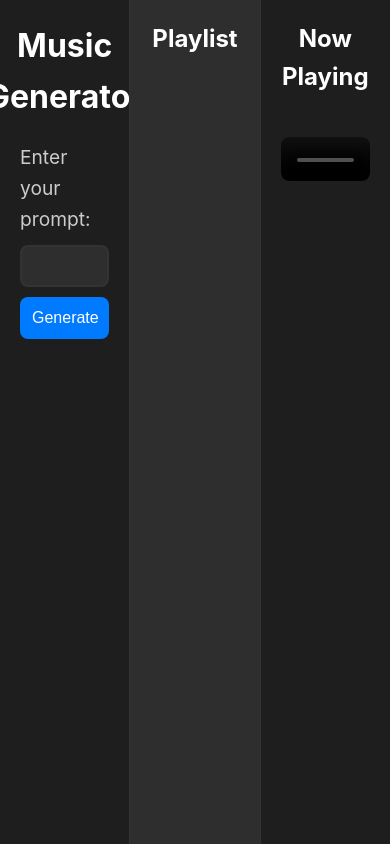
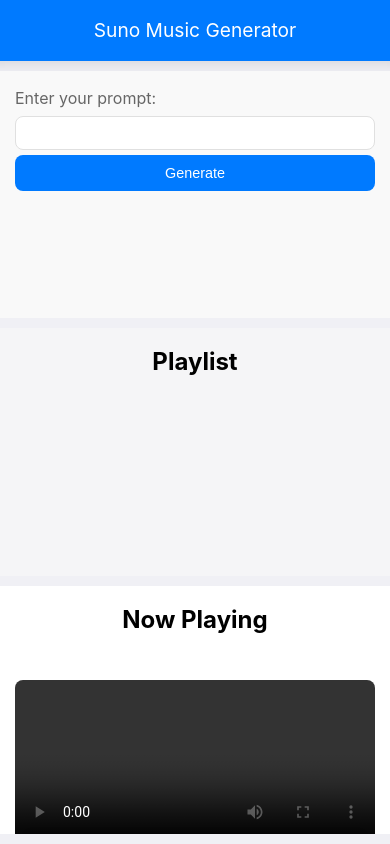
Before and after one commit to ZigaoWang/suno-ai-song, a Flask app: page / in a window 390 px wide. Run offline with Flask 3, Linux system fonts and the light colour scheme; data that the repository does not hold is empty.

Commit message:
Update UI

```diff
--- a/main.py
+++ b/main.py
@@ -109,7 +109,6 @@
 
         payload = {
             "prompt": lyrics['data']['text'],
-            "tags": "energetic pop",
             "mv": "chirp-v3-5",
             "title": prompt
         }
@@ -176,6 +175,5 @@
 
 if __name__ == "__main__":
     with app.app_context():
-        db.drop_all()  # Drop all tables
         db.create_all()  # Recreate tables with new schema
     app.run(debug=True)
--- a/pre_generated_songs/song1.json
+++ /dev/null
@@ -1,6 +0,0 @@
-{
-    "title": "Sample Song 1",
-    "image_url": "https://cdn1.suno.ai/image_14072a84-5820-4f66-97ef-a710215d930c.jpeg",
-    "audio_url": "https://cdn1.suno.ai/14072a84-5820-4f66-97ef-a710215d930c.mp3",
-    "video_url": "https://cdn1.suno.ai/14072a84-5820-4f66-97ef-a710215d930c.mp4"
-}
--- a/static/scripts.js
+++ b/static/scripts.js
@@ -8,7 +8,6 @@
     const prompt = document.getElementById('prompt').value;
     document.getElementById('loading').style.display = 'block';
     document.getElementById('status').textContent = 'Generating...';
-    document.getElementById('progress').textContent = '0%';
 
     fetch('/generate', {
         method: 'POST',
@@ -144,9 +143,3 @@
     video.src = videoUrl;
     lyricsContainer.textContent = lyrics;
 }
-
-function closePopup() {
-    const video = document.getElementById('popupVideo');
-    video.pause();
-    video.src = '';
-}
--- a/static/styles.css
+++ b/static/styles.css
@@ -1,5 +1,5 @@
 /* Reset some basic styles */
-body, h1, h2, h3, p, ul, ol, li, form, input, button {
+body, h1, h2, p, ul, ol, li, form, input, button {
     margin: 0;
     padding: 0;
     box-sizing: border-box;
@@ -8,19 +8,33 @@
 /* Apply the Apple UI font stack */
 body {
     font-family: -apple-system, BlinkMacSystemFont, "Segoe UI", Roboto, "Helvetica Neue", Arial, sans-serif;
-    background-color: #121212;
-    color: #ffffff;
+    background-color: #f0f0f5;
+    color: #000;
     line-height: 1.6;
     display: flex;
+    flex-direction: column;
     justify-content: center;
     align-items: center;
     height: 100vh;
 }
 
+header {
+    width: 100%;
+    padding: 20px;
+    background-color: #007aff;
+    color: #fff;
+    text-align: center;
+    font-size: 1.5em;
+    box-shadow: 0 4px 12px rgba(0, 0, 0, 0.1);
+}
+
 .main-container {
     display: flex;
+    flex: 1;
     width: 100%;
-    height: 100%;
+    max-width: 1200px;
+    padding: 20px;
+    gap: 20px;
 }
 
 .left-column, .middle-column, .right-column {
@@ -30,26 +44,23 @@
     flex-direction: column;
     align-items: center;
     overflow-y: auto;
+    background-color: #fff;
+    border-radius: 12px;
+    box-shadow: 0 4px 12px rgba(0, 0, 0, 0.1);
 }
 
 .left-column {
-    background-color: #1e1e1e;
-    border-right: 1px solid #333;
+    background-color: #f9f9f9;
 }
 
 .middle-column {
-    background-color: #2e2e2e;
-    border-right: 1px solid #333;
-}
-
-.right-column {
-    background-color: #1e1e1e;
+    background-color: #f5f5f7;
 }
 
 h1, h2 {
     margin-bottom: 20px;
     text-align: center;
-    color: #ffffff;
+    color: #000;
 }
 
 /* Form and buttons styling */
@@ -63,16 +74,16 @@
 
 label {
     font-size: 1.2em;
-    color: #ccc;
+    color: #666;
 }
 
 input[type="text"] {
     padding: 10px;
-    border: 2px solid #333;
+    border: 1px solid #e0e0e0;
     border-radius: 8px;
     font-size: 1em;
-    background-color: #2e2e2e;
-    color: #fff;
+    background-color: #fff;
+    color: #000;
     transition: border-color 0.3s;
 }
 
@@ -102,14 +113,14 @@
     text-align: center;
     margin-top: 20px;
     font-size: 1.2em;
-    color: #00ffcc;
+    color: #007aff;
 }
 
 .spinner {
     width: 30px;
     height: 30px;
-    border: 4px solid #333;
-    border-top: 4px solid #00ffcc;
+    border: 4px solid #e0e0e0;
+    border-top: 4px solid #007aff;
     border-radius: 50%;
     animation: spin 1s linear infinite;
     margin: 0 auto 20px;
@@ -130,16 +141,18 @@
     display: flex;
     align-items: center;
     gap: 10px;
-    background-color: #3e3e3e;
+    background-color: #fff;
     padding: 10px;
     border-radius: 8px;
     margin-bottom: 10px;
     transition: background-color 0.3s ease-in-out;
     cursor: pointer;
+    box-shadow: 0 2px 4px rgba(0, 0, 0, 0.1);
 }
 
 .song.active {
     background-color: #007aff;
+    color: #fff;
 }
 
 .song img {
@@ -158,7 +171,7 @@
 
 .song-title {
     font-size: 1em;
-    color: #ffffff;
+    color: inherit;
     flex: 1;
 }
 
@@ -181,6 +194,57 @@
 #lyrics {
     margin-top: 20px;
     font-size: 1em;
-    color: #ccc;
+    color: #666;
     white-space: pre-wrap; /* Preserve line breaks */
 }
+
+/* Mobile optimization */
+@media (max-width: 768px) {
+    .main-container {
+        flex-direction: column;
+        padding: 10px;
+        gap: 10px;
+    }
+
+    .left-column, .middle-column, .right-column {
+        padding: 15px;
+        box-shadow: none;
+        border-radius: 0;
+    }
+
+    header {
+        font-size: 1.2em;
+        padding: 15px;
+    }
+
+    form {
+        gap: 5px;
+    }
+
+    label {
+        font-size: 1em;
+    }
+
+    input[type="text"] {
+        font-size: 0.9em;
+        padding: 8px;
+    }
+
+    button {
+        padding: 10px;
+        font-size: 0.9em;
+    }
+
+    #loading {
+        font-size: 1em;
+    }
+
+    .song img {
+        width: 40px;
+        height: 40px;
+    }
+
+    .song-title {
+        font-size: 0.9em;
+    }
+}
--- a/templates/index.html
+++ b/templates/index.html
@@ -3,14 +3,14 @@
 <head>
     <meta charset="UTF-8">
     <meta name="viewport" content="width=device-width, initial-scale=1.0">
-    <title>Music Generator</title>
+    <title>Suno Music Generator</title>
     <link rel="stylesheet" href="{{ url_for('static', filename='styles.css') }}">
     <link rel="stylesheet" href="https://cdnjs.cloudflare.com/ajax/libs/font-awesome/6.0.0-beta3/css/all.min.css">
 </head>
 <body>
+    <header>Suno Music Generator</header>
     <div class="main-container">
         <div class="left-column">
-            <h1>Music Generator</h1>
             <form id="generateForm">
                 <label for="prompt">Enter your prompt:</label>
                 <input type="text" id="prompt" name="prompt" required>
```
